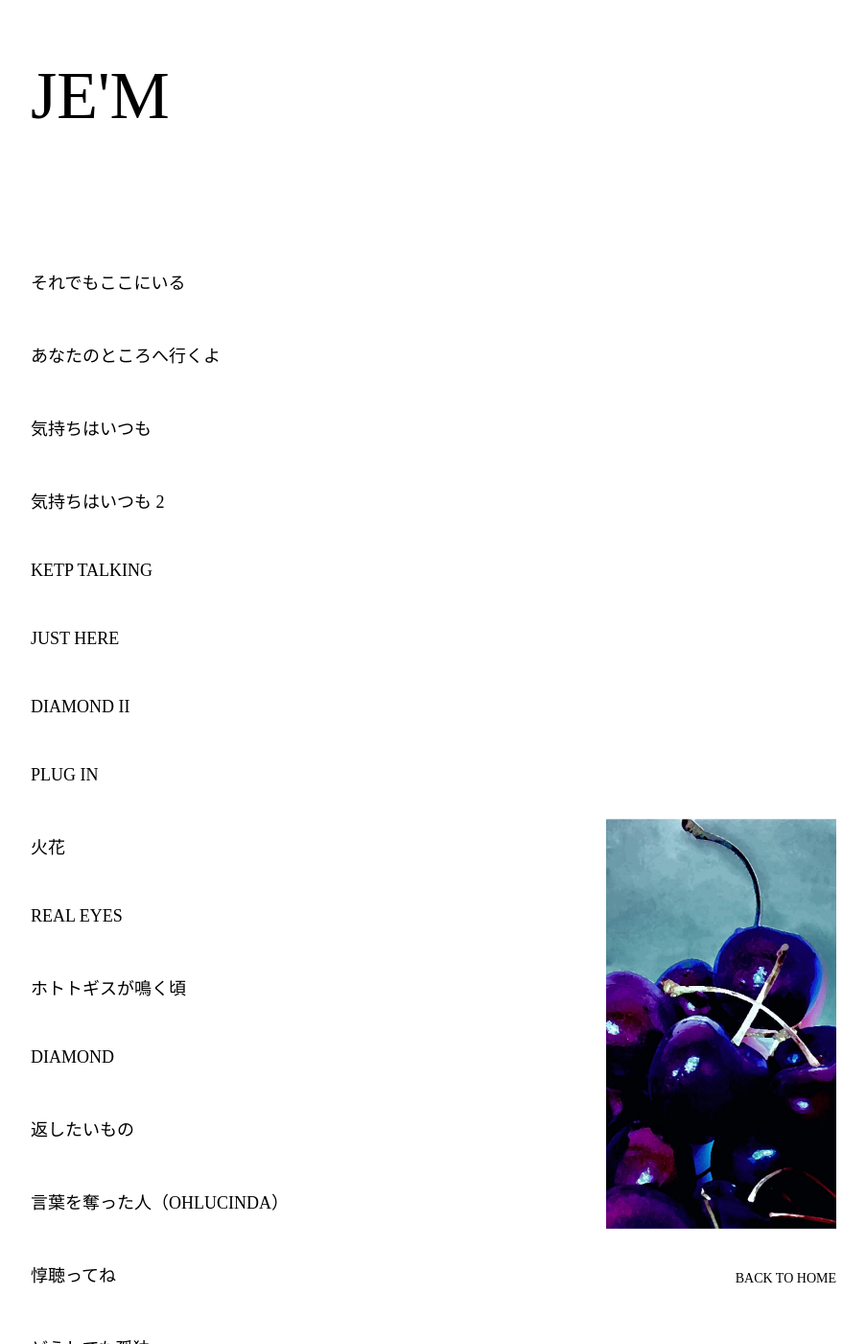
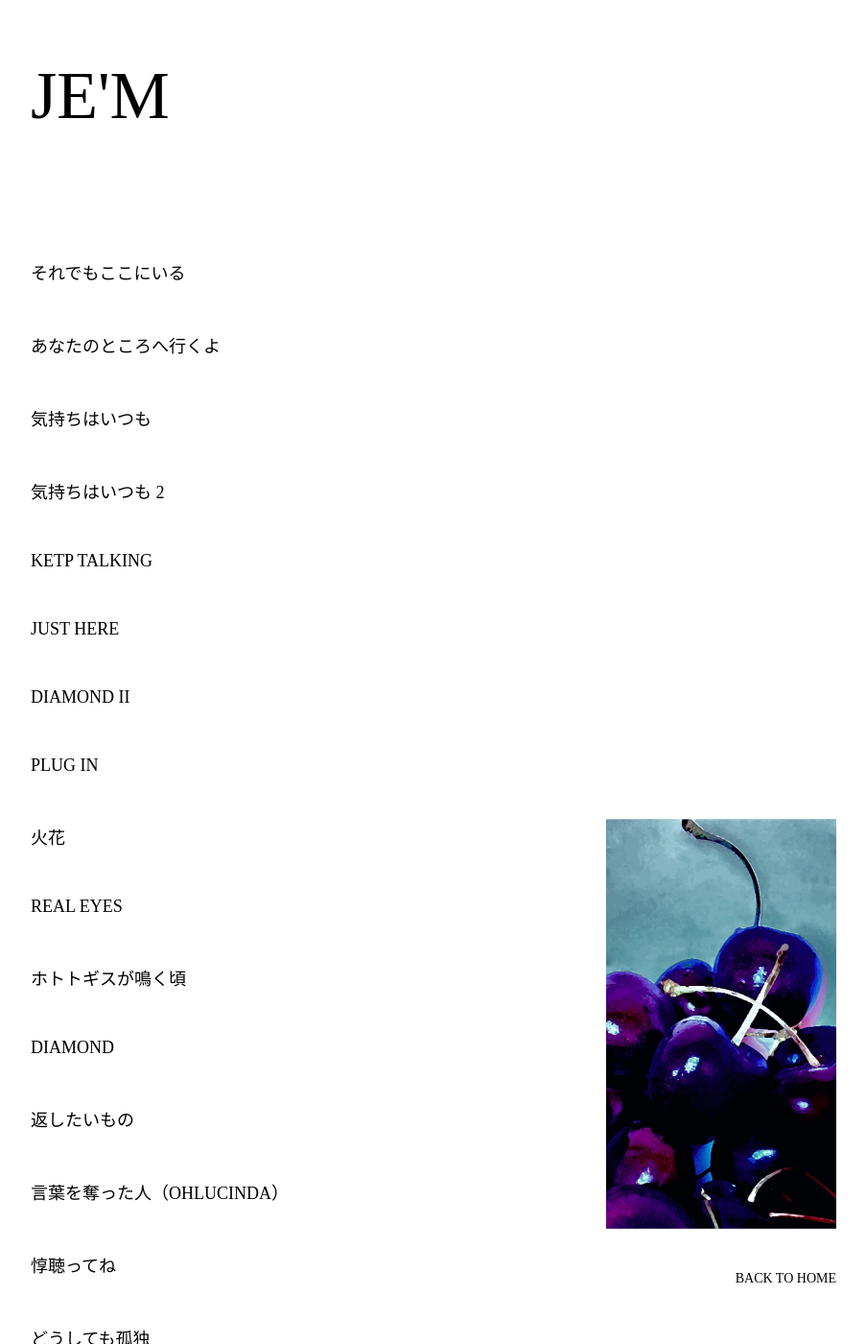
Before and after one commit to ohlucinda/jemlyrics, a Jekyll site: the page built from lyrics.md, in a window 1280 px wide and 1400 px high. Shown: the whole window at 96% size, without its empty margins (308-1211 px from the left). Built offline with Jekyll 4.4.1, drawn with Linux system fonts in a browser that asks for light colours; some web fonts are replaced.

Commit message:
Update titles.html

```diff
--- a/_layouts/titles.html
+++ b/_layouts/titles.html
@@ -42,7 +42,7 @@ a { text-decoration: none; color: inherit; }
   display: flex;
   flex-direction: column;
   gap: 50px;
-  margin-top: 140px;
+  margin-top: 130px;
 }
 
 .list a { font-size: 18px; }
```
